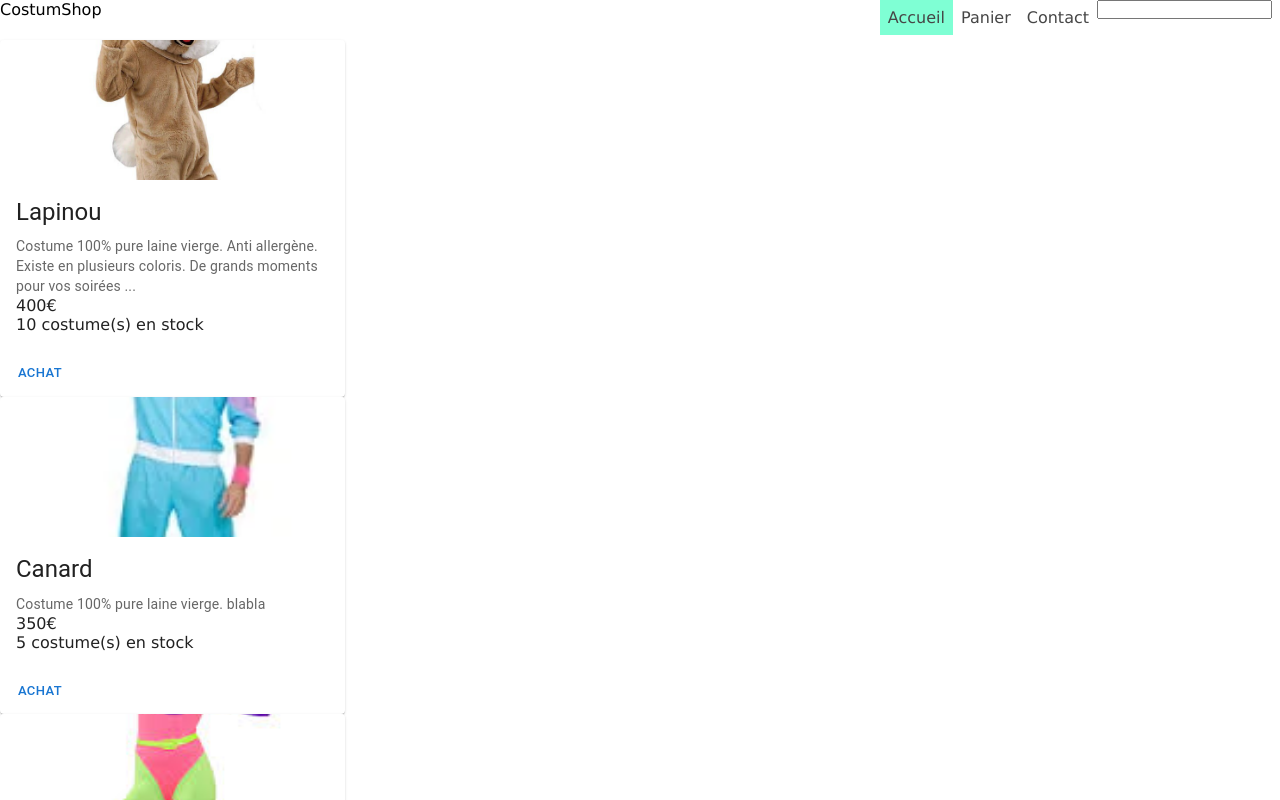
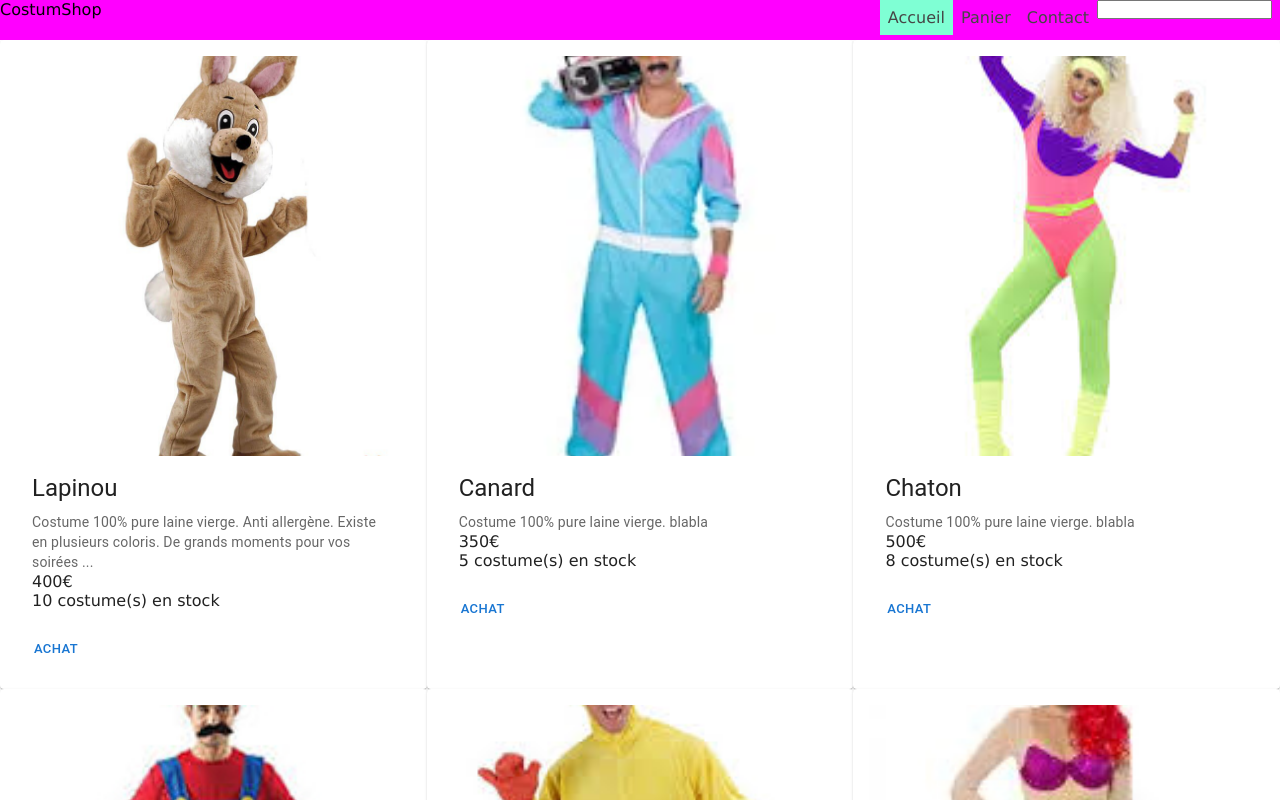
Before and after one commit to JulienTouchard/boutique, a React (Create React App) app: page / in a window 1280 px wide. Shown: the top 800 px of the page. Built offline with nearby package versions, Linux system fonts and the light colour scheme.

Commit message:
dataBoutique

```diff
--- a/src/App.js
+++ b/src/App.js
@@ -10,6 +10,7 @@ function App() {
         <Navigation></Navigation>
       </header>
       <main>
+
         <Boutique></Boutique>
       </main>
       <footer></footer>
--- a/src/components/Boutique/Boutique.css
+++ b/src/components/Boutique/Boutique.css
@@ -0,0 +1,5 @@
+.card-container{
+    display: flex;
+    flex-wrap: wrap;
+    justify-content: space-between;
+}
--- a/src/components/Boutique/Boutique.js
+++ b/src/components/Boutique/Boutique.js
@@ -4,35 +4,46 @@ import dataBoutique from '../../dataBoutique.js';
 import CardShop from '../CardShop/CardShop';
 
 function Boutique() {
+    console.log("Bonjour");
     // dataBoutiqueState =>getter | setDataBoutiquestate (fonction) setter
     // useState(valeur) assigne une valeur à mon state
     const [dataBoutiqueState, setDataBoutiqueState] = useState(dataBoutique);
-    function decrease(id) {
-
-        let tmp = dataBoutiqueState[id]
-        tmp.qte--;
-        setDataBoutiqueState([...dataBoutiqueState,tmp]);
-
-        //dataBoutique[0].qte--;
+    const decrease = (id) => {
+        /* let tmp = dataBoutiqueState[id]
+        tmp.qte--; */
+        // let tmpArray = dataBoutiqueState // ne fonctionne pas car dataBoutiqueState
+        // est immutable
+        /* 1ere  solution en utilisant un spread operator
+        je crée un nouveau tableau et y insere toutes les valeurs
+        de dataBoutiqueState */
+        //let tmpArray = [...dataBoutiqueState];
+        /* 2e  solution en utilisant un map sur dataBoutiqueState
+       je stoque toutes ses valeurs dans un nouveau tableau  */
+        if (dataBoutiqueState[id].qte > 0) {
+            let tmpArray = dataBoutiqueState.map(e => e)
+            tmpArray[id].qte--;
+            setDataBoutiqueState(tmpArray);
+        }
+        console.log(dataBoutiqueState[id].qte);
     }
     return (
-        <div>
+        <div className='card-container'>
 
-           {dataBoutiqueState.map((element,index)=>{
-            console.log("sjhdgfjsdf")
-            // element.id = index
-            // spread operator => ...element,id:index
-            return <CardShop key={index} data={{id:index,...element}} click={(e)=>decrease(e)}></CardShop>
-           })}
-           {/* {dataBoutiqueState.map((element,index)=><Card key={index} data={element}></Card>)} */}
+            {dataBoutiqueState.map((element, index) => {
+                console.log("sjhdgfjsdf")
+                // element.id = index
+                // spread operator => ...element,id:index
+                return <CardShop key={index} data={{ id: index, ...element }} click={(e) => decrease(e)}></CardShop>
+            })}
+            {/* {dataBoutiqueState.map((element,index)=><Card key={index} data={element}></Card>)} */}
         </div>
     )
 }
 
-const Mafonction = ()=>{
+const Mafonction = () => {
     // ici je peux ajouter plusieurs instruction contrairement à la
     return <div>Ma fonction</div>
 }
-const Mafonction2 = ()=><div>Ma fonction12</div>
+const Mafonction2 = () => <div>Ma fonction12</div>
 
 export default Boutique
--- a/src/components/CardShop/CardShop.js
+++ b/src/components/CardShop/CardShop.js
@@ -16,11 +16,11 @@ function CardShop(props) {
   }
   return (
     <>
-      <Card sx={{ width: 345 }}>
+      <Card sx={{ width: "33.33%",padding:"1rem" }}>
         <CardMedia
           component="img"
           alt={props.data.name}
-          height="140"
+          height="400"
           image={"./assets/img/" + props.data.imgUrl}
         />
         <CardContent>
--- a/src/components/Navigation/Navigation.css
+++ b/src/components/Navigation/Navigation.css
@@ -20,3 +20,13 @@
 .navMenu li:hover {
     backdrop-filter: blur(5px);
 }
+@media screen and (orientation: portrait){
+    .navMenu{
+        background-color: aqua;
+    }
+}
+@media screen and (orientation: landscape){
+    .navMenu{
+        background-color: fuchsia;
+    }
+}
--- a/src/components/Navigation/Navigation.js
+++ b/src/components/Navigation/Navigation.js
@@ -2,7 +2,7 @@ import React,{useState} from "react";
 import Logo from "../Logo/Logo";
 import UlMenu from "../UlMenu/UlMenu";
 import Burger from "../Burger/Burger";
-import Search from "../Search/Search";
+
 import "./Navigation.css";
 
 const dataMenu = [
@@ -35,6 +35,8 @@ function responsive() {
 const Navigation = () => {
     //let orientation = responsive();//true=>mobil ne marchera pas dans la vue
     // utilisation de state dans un component fonctionnel
+    // les states sont SYSTEMATIQUEMENT LIÉS a l'affichage dynamique d'elements
+    // dans le DOM
     const [orientation, setOrientation] = useState(responsive());
     const [displayUl, setDisplayUl] = useState(orientation ? false : true);
     const [tabMenuNav, settabMenuNav] = useState(dataMenu);
```
